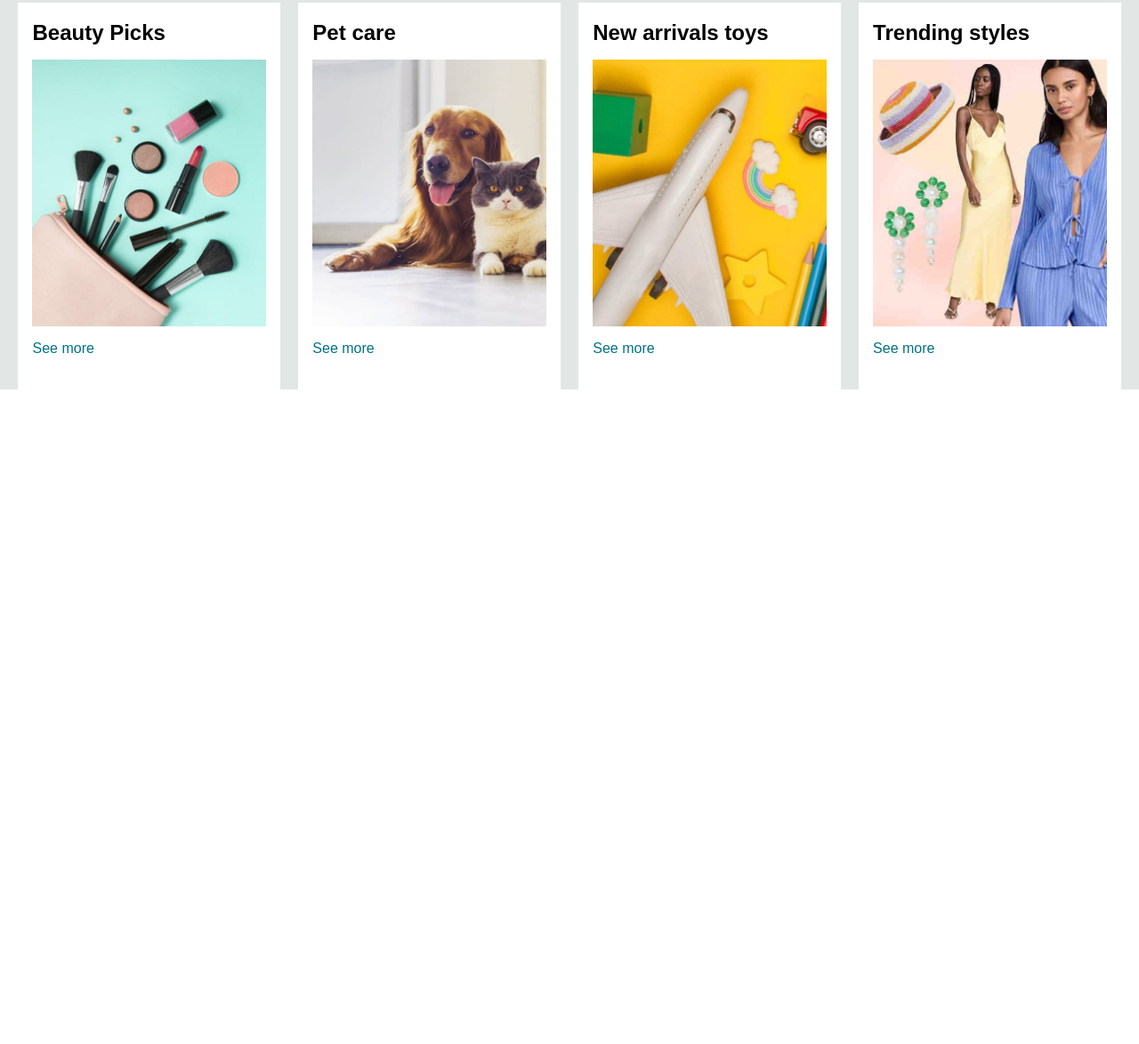
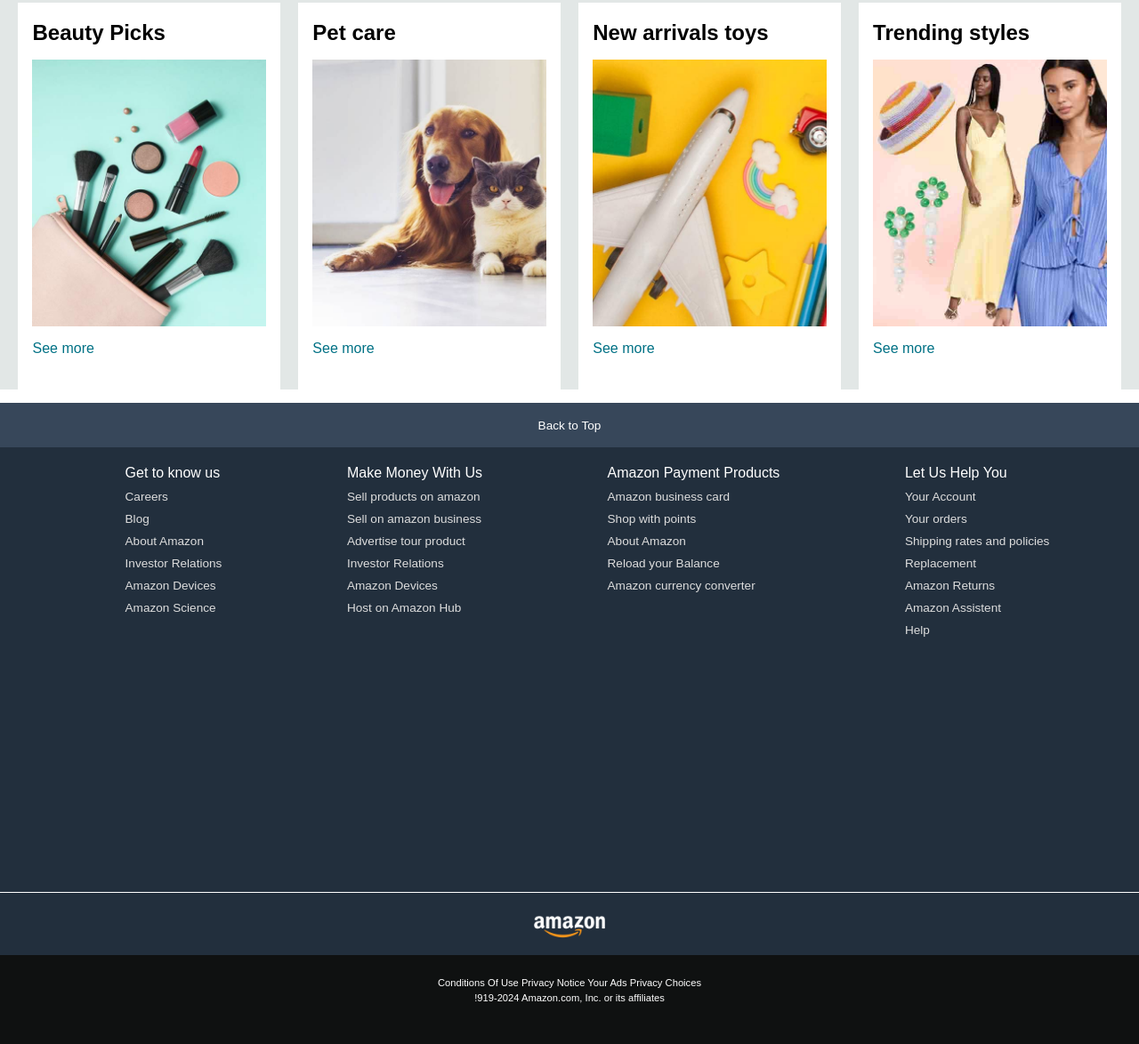
Before and after one commit to Anchal1808/Clone, a plain HTML site: page index.html in a window 1280 px wide. Shown: the part 942-2116 px from the top of the page at 89% size. Before the commit the page ends 1380 px from the top, so only its background shows below. Drawn offline with Linux system fonts and the light colour scheme.

Commit message:
new css update

```diff
--- a/index.html
+++ b/index.html
@@ -127,7 +127,70 @@
           </div>
         </div>
     </div>
+ <footer>
+  <div class="foot-panel1">
+    Back to Top
+  </div>
 
+<div class="foot-panel2">
+  <ul>
+    <p>Get to know us</p>
+    <a>Careers</a>
+    <a>Blog</a>
+    <a>About Amazon</a>
+    <a>Investor Relations</a>
+    <a>Amazon Devices</a>
+    <a>Amazon Science</a>
+
+  </ul>
+  <ul>
+    <p>Make Money With Us</p>
+    <a>Sell products on amazon</a>
+    <a>Sell on amazon business </a>
+    <a>Advertise tour product</a>
+    <a>Investor Relations</a>
+    <a>Amazon Devices</a>
+    <a>Host on Amazon Hub</a>
+
+  </ul>
+  <ul>
+    <p>Amazon Payment Products</p>
+    <a>Amazon business card</a>
+    <a>Shop with points</a>
+    <a>About Amazon</a>
+    <a>Reload your Balance</a>
+    <a>Amazon currency converter</a>
+
+
+  </ul>
+  <ul>
+    <p>Let Us Help You</p>
+    <a>Your Account</a>
+    <a>Your orders</a>
+    <a>Shipping rates and policies</a>
+    <a>Replacement</a>
+    <a>Amazon Returns</a>
+    <a >Amazon Assistent</a>
+    <a>Help</a>
+
+  </ul>
+</div>
+
+<div class="foot-panel3">
+  <div class="logo"></div>
+</div>
+
+<div class="foot-panel4">
+  <div class="pages">
+    <a>Conditions Of Use</a>
+     <a>Privacy Notice</a>
+      <a>Your Ads Privacy Choices</a>
+  </div>
+  <div class="copyright">
+    !919-2024 Amazon.com, Inc. or its affiliates
+  </div>
+</div>
+ </footer>
 
 </body>
 </html>
--- a/style.css
+++ b/style.css
@@ -180,3 +180,68 @@ margin-bottom: 25px;
 .box-content p{
     color: #007185;
 }
+/* footer */
+footer{
+    margin-top: 15px;
+}
+.foot-panel1{
+    background-color: #37475a;
+    color: white;
+    height: 50px;
+    display: flex;
+  justify-content: center;
+  align-items: center;
+  font-size: 0.85rem;
+}
+
+.foot-panel2{
+    background-color: #222f3d;
+    color: white;
+    height: 500px;
+    display: flex;
+    justify-content: space-evenly;
+
+}
+ul{
+    margin-top: 20px;
+}
+ul a{
+    display: block;
+    font-size: 0.85rem;
+    margin-top: 10px;
+    color: #dddddd;
+
+}
+.foot-panel3{
+    background-color: #222f3d;
+    color: white;
+    border-top: 0.5px solid white;
+    height: 70px;
+    display: flex;
+    justify-content: center;
+    align-items: center;
+}
+.logo{
+    background-image: url(img/amazon_logo.png);
+    background-size: cover;
+         height: 50px;
+         width: 100px;
+
+}
+
+.foot-panel4{
+    background-color: #0f1111;
+    color: white;
+    height: 100px;
+    font-size: 0.7rem;
+text-align: center;
+
+}
+.pages{
+
+padding-top: 25px;
+}
+.copyright{
+    padding-top: 5px;
+
+}
```
